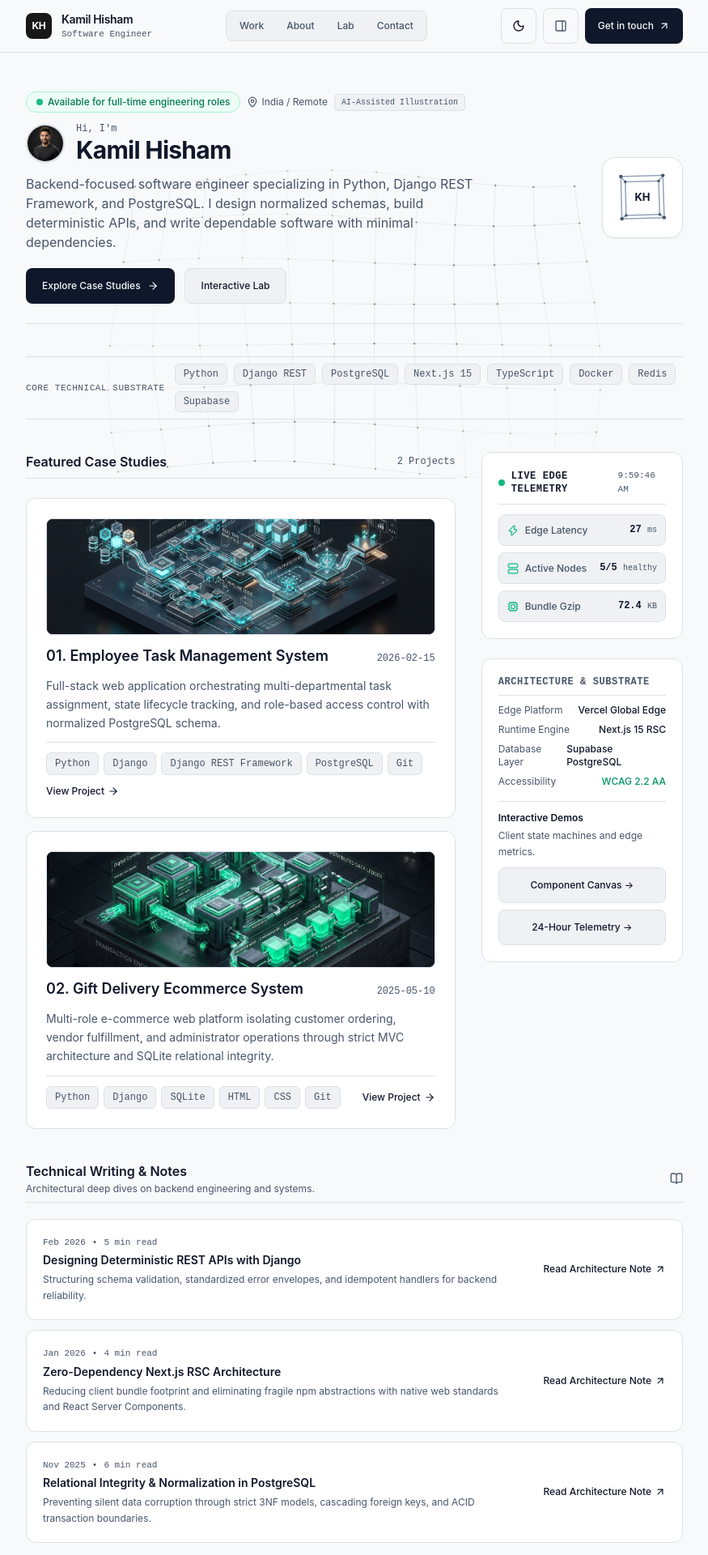
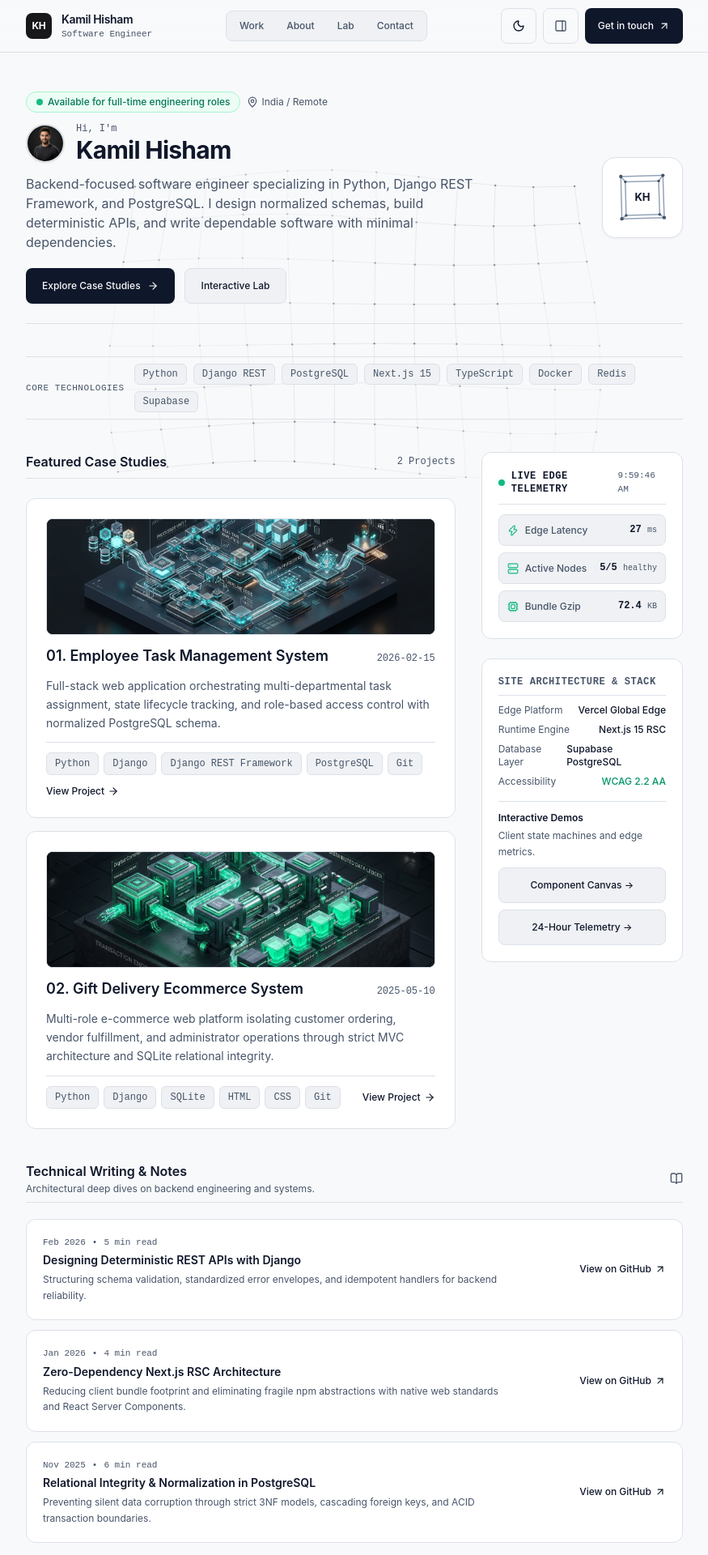
Before and after one commit to kamilhisham3124/PRJCT-personal, a Next.js app: page / in a window 1280 px wide. Shown: the top 1920 px of the page at 81% size, without its empty margins (202-1077 px from the left). Built offline with nearby package versions, Linux system fonts and the light colour scheme.

Commit message:
refactor(content): streamline technical terminology and remove ambiguous badges

```diff
--- a/src/app/about/page.tsx
+++ b/src/app/about/page.tsx
@@ -106,7 +106,7 @@ export default function AboutPage() {
       {/* Technical FAQ Accordion */}
       <section className="flex flex-col gap-3">
         <h2 className="text-base font-semibold text-[var(--text-primary)] pb-2 border-b border-[var(--border-structural)]">
-          Frequently Addressed Technical Questions
+          Frequently Asked Questions
         </h2>
         <Accordion items={ABOUT_FAQS} />
       </section>
--- a/src/app/page.tsx
+++ b/src/app/page.tsx
@@ -32,9 +32,6 @@ export default function HomePage() {
             <span className="inline-flex items-center gap-1 text-xs text-[var(--text-secondary)]">
               <MapPin className="w-3.5 h-3.5" />
               <span>India / Remote</span>
-            </span>
-            <span className="text-[10px] font-mono px-2 py-0.5 rounded bg-[var(--surface-secondary)] text-[var(--text-secondary)] border border-[var(--border-structural)]">
-              AI-Assisted Illustration
             </span>
           </div>
 
--- a/src/components/shared/AboutStats.tsx
+++ b/src/components/shared/AboutStats.tsx
@@ -4,7 +4,7 @@ const STATS = [
   { value: "100%", label: "WCAG 2.2 AA", sub: "Accessibility conformance" },
   { value: "10+", label: "SQL Tables", sub: "Strict 3NF normalization" },
   { value: "50+", label: "Endpoints", sub: "Deterministic REST contracts" },
-  { value: "0", label: "Bloated Deps", sub: "Lean, verifiable codebases" },
+  { value: "0", label: "Unused Dependencies", sub: "Lean, minimal dependency footprint" },
 ];
 
 export function AboutStats() {
--- a/src/components/shared/SocialProofBar.tsx
+++ b/src/components/shared/SocialProofBar.tsx
@@ -13,10 +13,10 @@ const TECH_ECOSYSTEM = [
 
 export function SocialProofBar() {
   return (
-    <section aria-label="Core Technical Substrate" className="py-2 border-y border-[var(--border-structural)]">
+    <section aria-label="Core Technologies" className="py-2 border-y border-[var(--border-structural)]">
       <div className="flex flex-col sm:flex-row sm:items-center justify-between gap-3">
         <span className="text-[11px] font-mono uppercase tracking-wider text-[var(--text-secondary)] shrink-0">
-          Core Technical Substrate
+          Core Technologies
         </span>
         <div className="flex flex-wrap items-center gap-2">
           {TECH_ECOSYSTEM.map((tech) => (
--- a/src/components/shared/SubstrateCard.tsx
+++ b/src/components/shared/SubstrateCard.tsx
@@ -6,7 +6,7 @@ export function SubstrateCard() {
     <section className="linkhunt-card p-4 sm:p-5 flex flex-col gap-4">
       <div>
         <h3 className="text-xs font-mono font-semibold uppercase tracking-wider text-[var(--text-secondary)] pb-2 border-b border-[var(--border-structural)]">
-          Architecture &amp; Substrate
+          Site Architecture &amp; Stack
         </h3>
         <div className="flex flex-col gap-2 pt-2.5 text-xs">
           <div className="flex justify-between items-center"><span className="text-[var(--text-secondary)]">Edge Platform</span><span className="font-medium text-[var(--text-primary)]">Vercel Global Edge</span></div>
--- a/src/components/shared/WritingSection.tsx
+++ b/src/components/shared/WritingSection.tsx
@@ -63,7 +63,7 @@ export function WritingSection() {
               rel="noopener noreferrer"
               className="inline-flex items-center gap-1 text-xs font-medium text-[var(--text-primary)] hover:underline shrink-0 min-h-[44px]"
             >
-              <span>Read Architecture Note</span>
+              <span>View on GitHub</span>
               <ArrowUpRight className="w-3.5 h-3.5" />
             </a>
           </article>
```
